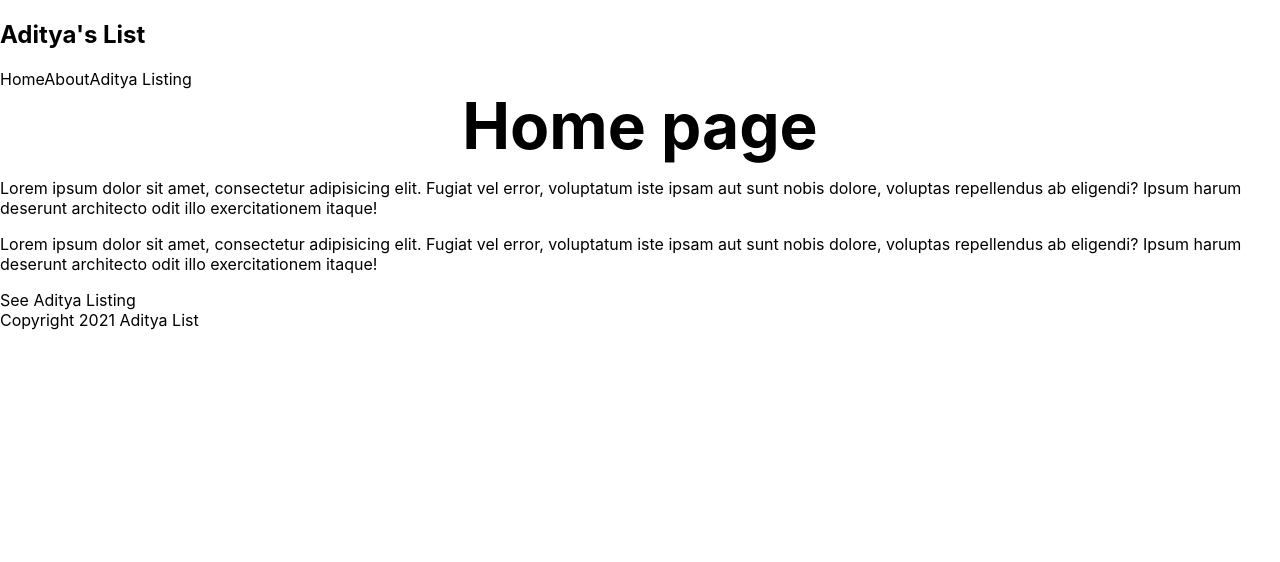
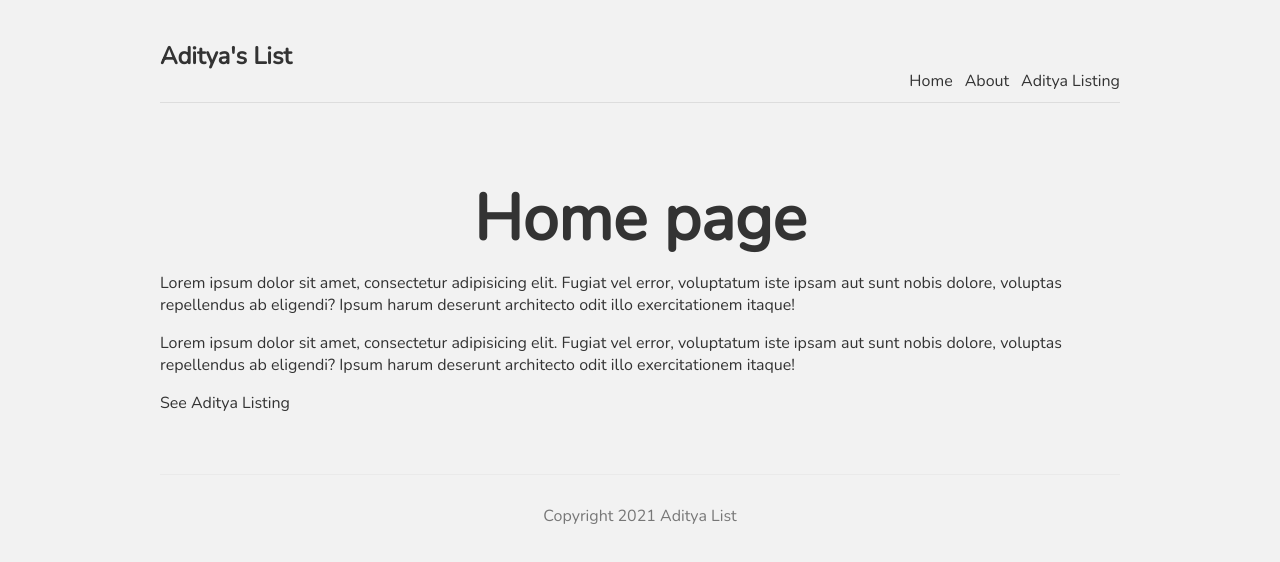
Before and after one commit to adityajinegar/list-of-people-nextjs, a Next.js app: page / in a window 1280 px wide. Shown: the top 562 px of the page. Built offline with nearby package versions, Linux system fonts and the light colour scheme.

Commit message:
Update globals.css

```diff
--- a/styles/globals.css
+++ b/styles/globals.css
@@ -1,16 +1,43 @@
-html,
+@import url("https://fonts.googleapis.com/css2?family=Nunito&display=swap");
+
 body {
-  padding: 0;
-  margin: 0;
-  font-family: -apple-system, BlinkMacSystemFont, Segoe UI, Roboto, Oxygen,
-    Ubuntu, Cantarell, Fira Sans, Droid Sans, Helvetica Neue, sans-serif;
+  background: #f2f2f2;
+  color: #333;
+  font-family: "Nunito";
 }
 
 a {
-  color: inherit;
+  color: #333;
   text-decoration: none;
 }
 
-* {
-  box-sizing: border-box;
+.content {
+  max-width: 960px;
+  margin: 0 auto;
 }
+
+nav {
+  margin: 10px auto 80px;
+  padding: 10px 0;
+  display: flex;
+  justify-content: flex-end;
+  align-items: flex-end;
+  border-bottom: 1px solid #ddd;
+}
+
+nav a {
+  margin-left: 12px;
+}
+
+nav .logo {
+  margin-right: auto;
+}
+
+footer {
+  display: block;
+  text-align: center;
+  padding: 30px 0;
+  margin-top: 60px;
+  color: #777;
+  border-top: 1px solid #eaeaea;
+}
```
